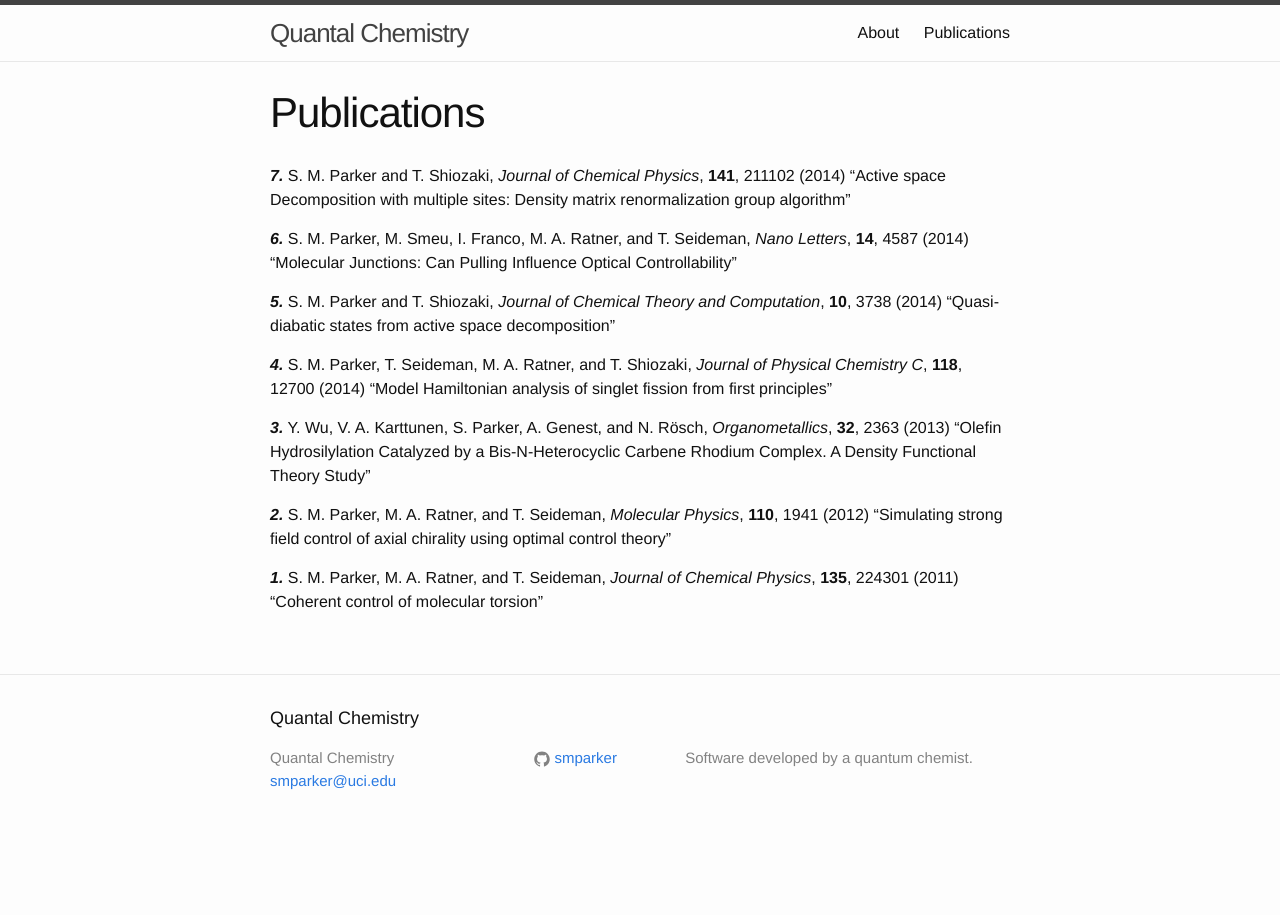
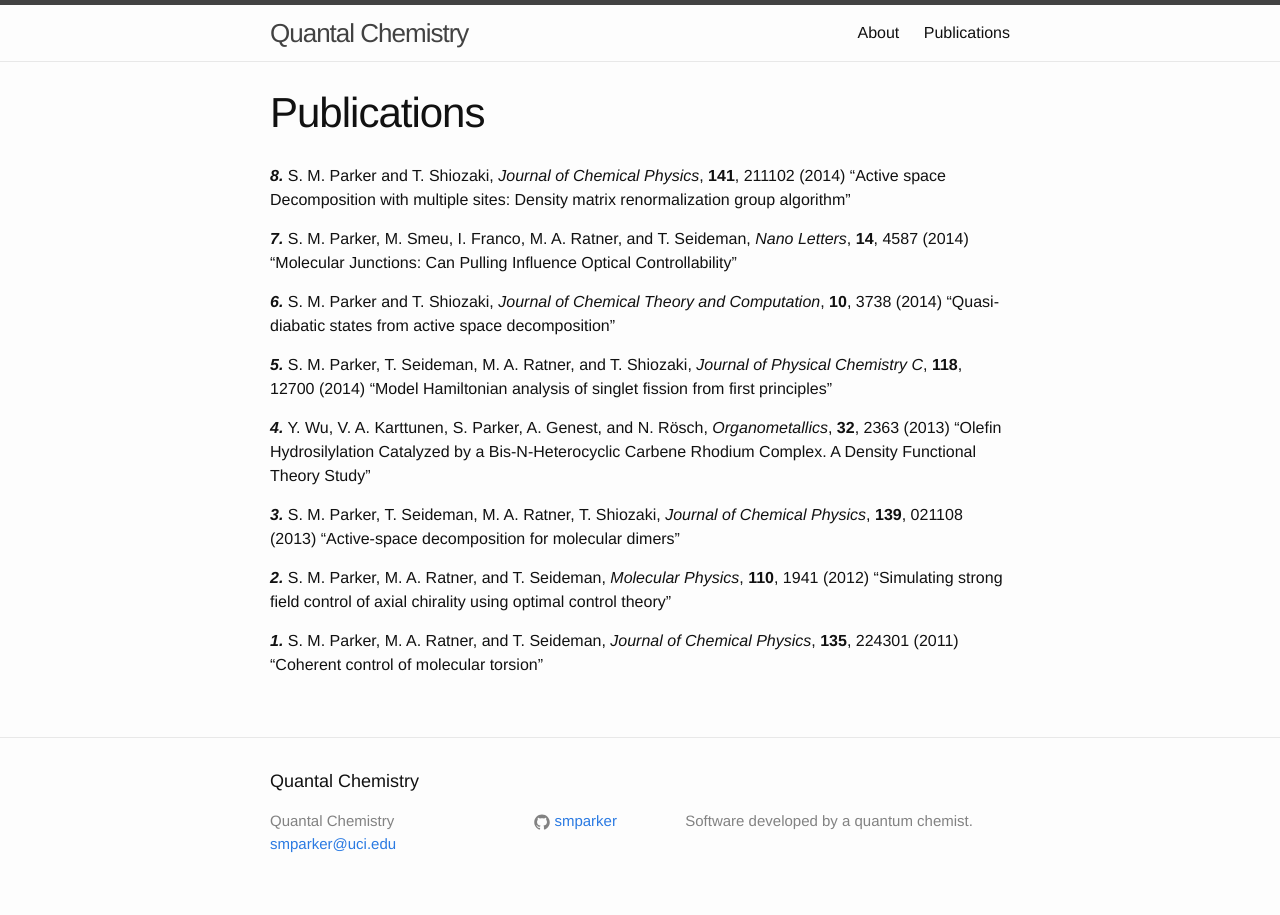
Before and after one commit to smparker/smparker.github.io, a Jekyll site: the page built from publications.md, in a window 1280 px wide. Built offline with Jekyll 4.4.1, drawn with Linux system fonts in a browser that asks for light colours.

Commit message:
change about, add a missing paper

```diff
--- a/_data/papers.yml
+++ b/_data/papers.yml
@@ -33,6 +33,13 @@
   page: 2363
   title: "Olefin Hydrosilylation Catalyzed by a Bis-N-Heterocyclic Carbene Rhodium Complex. A Density Functional Theory Study"
 
+- authors: S. M. Parker, T. Seideman, M. A. Ratner, T. Shiozaki
+  year: 2013
+  journal: Journal of Chemical Physics
+  volume: 139
+  page: 021108
+  title: "Active-space decomposition for molecular dimers"
+
 - authors: S. M. Parker, M. A. Ratner, and T. Seideman
   year: 2012
   journal: Molecular Physics
```
Also changed, not shown: about.md (+1 -5 lines).
